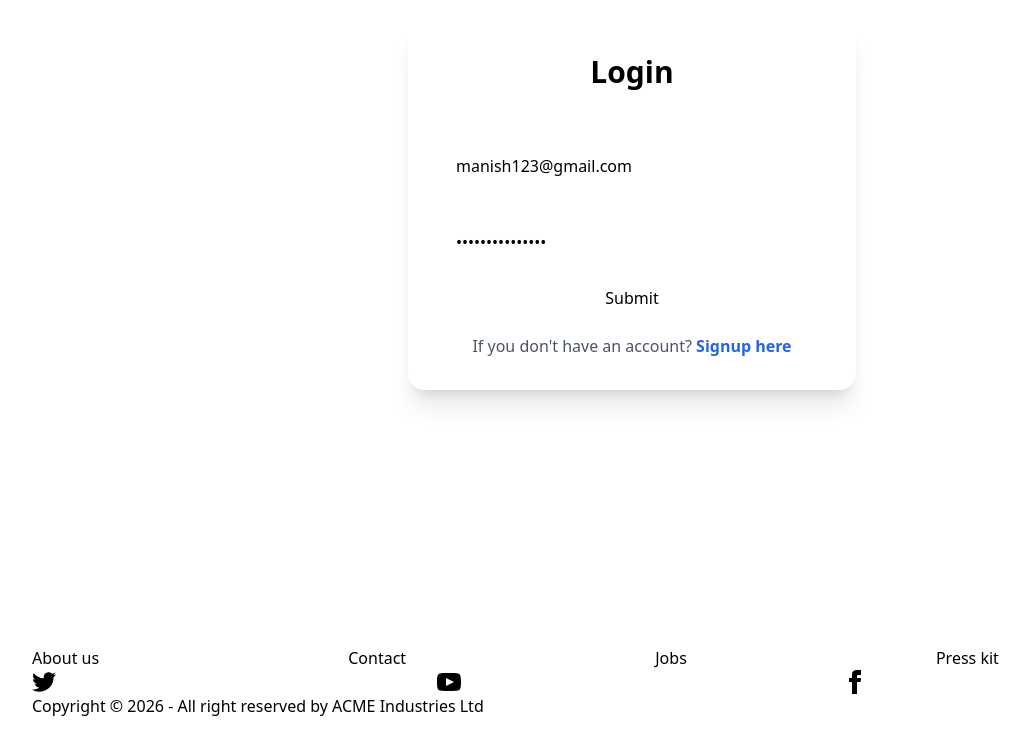
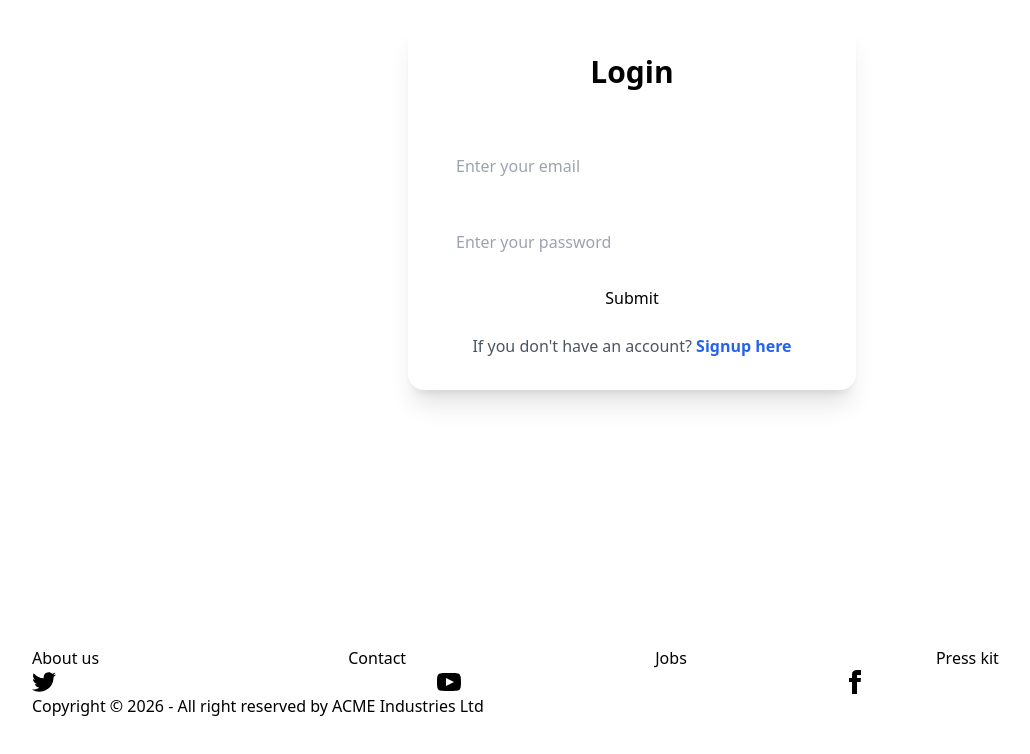
Before and after one commit to Manish-dev3490/devCircle-Web, a React (Vite) app: page /login in a window 1280 px wide. Shown: the part 194-948 px from the top of the page, without its empty margins (8-1038 px from the left). Built offline with nearby package versions, Linux system fonts and the light colour scheme; no server answers.

Commit message:
removed hardcoded values

```diff
--- a/src/components/Login.jsx
+++ b/src/components/Login.jsx
@@ -7,8 +7,8 @@ import { Link, useNavigate } from 'react-router-dom'
 import { BASE_URL } from "../utils/constant";
 
 const Login = () => {
-  const [email, setEmail] = useState("manish123@gmail.com");
-  const [password, setPassword] = useState("manishKumar123@");
+  const [email, setEmail] = useState("");
+  const [password, setPassword] = useState("");
   const [emailError, setEmailError] = useState("");
   const [passwordError, setPasswordError] = useState("");
   const dispatch = useDispatch();
```
